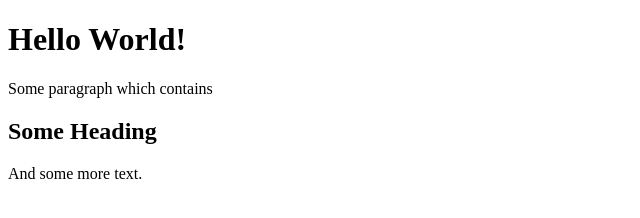
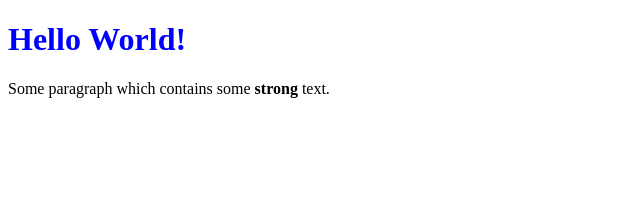
Before and after one commit to julian2409/eloquent_js, a plain HTML site: page chapter_14/index.html in a window 1280 px wide. Shown: the whole page, without its empty margins (0-640 px from the left). Drawn offline with Linux system fonts and the light colour scheme.

```diff
--- a/chapter_14/index.html
+++ b/chapter_14/index.html
@@ -10,9 +10,7 @@
 
 <body>
   <h1>Hello World!</h1>
-  <p>Some paragraph which contains
-  <h2>Some Heading</h2>
-  And some more text.
+  <p><style> h1 { color: blue; } </style>Some paragraph which contains some <strong>strong</strong> text.
   </p>
 </body>
 
```
